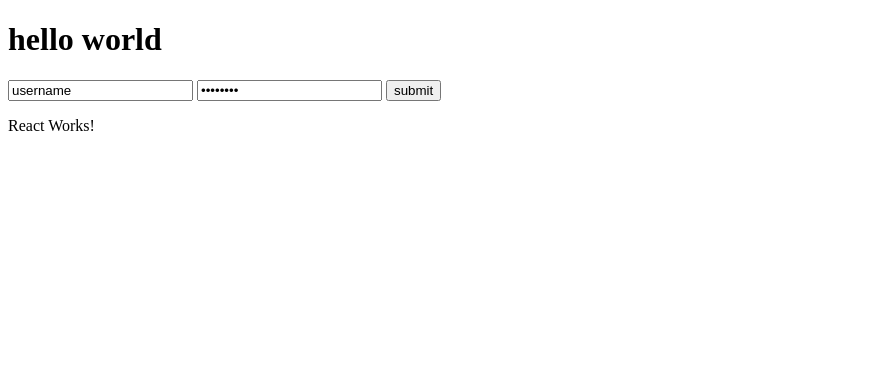
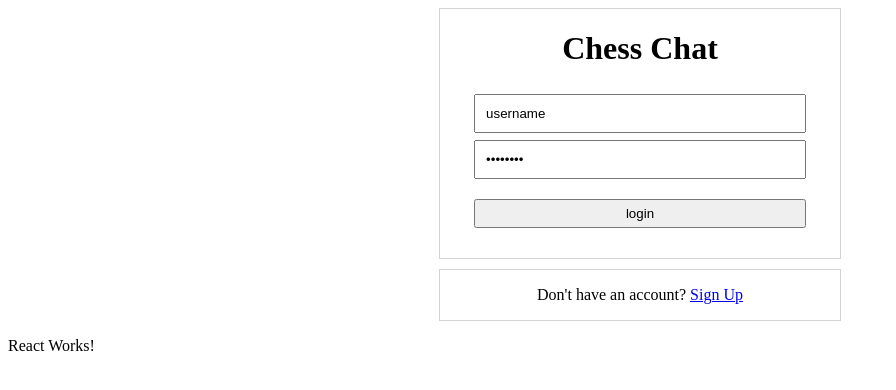
Before and after one commit to alzhang12/Chess-Chat, a Flask app: page / in a window 1280 px wide. Shown: the top 390 px of the page, without its empty margins (0-896 px from the left). Run offline with Flask 2, Linux system fonts and the light colour scheme; some libraries are stand-ins or nearby versions.

Commit message:
added stuff

```diff
--- a/chat/__init__.py
+++ b/chat/__init__.py
@@ -11,6 +11,7 @@ app = Flask(__name__)
 #app.config['SQLALCHEMY_DATABASE_URI'] = 'postgresql://localhost/users'
 heroku = Heroku(app)
 app.config['SQLALCHEMY_TRACK_MODIFICATIONS'] = False
+app.config['SECRET_KEY'] = b'S\xf4\xc2uZ\xa3\xaf\xef\x8c*BbU\xdc\x05\xa7h\x8c\x86\x9d\x89]\xc5 '
 db = SQLAlchemy(app)
 
 # table
--- a/chat/static/style.css
+++ b/chat/static/style.css
@@ -0,0 +1,46 @@
+/* Whole Page */
+.home-page-container {
+  width: 400px;
+  margin: 0 auto;
+  border: 1.25px solid lightgrey;
+  padding-bottom: 30px;
+}
+
+/* Title */
+h1 {
+  text-align: center;
+}
+
+/* Form Container */
+.form-container {
+  width: 95%;
+  margin: 0 auto;
+}
+.form-container div {
+  width: 90%;
+  text-align: center;
+  margin: 0 auto;
+}
+
+/* Inputs */
+.input-container input {
+  width: 90%;
+  padding: 10px;
+  margin-top: 5px;
+  margin-bottom: 2.5px;
+}
+
+/* Submit */
+.login-container input {
+  width: 97%;
+  margin-top: 17.5px;
+  padding: 5px;
+}
+
+.sign-up-link {
+  width: 400px;
+  margin: 0 auto;
+  border: 1.25px solid lightgrey;
+  margin-top: 10px;
+  text-align: center;
+}
--- a/chat/templates/index.html
+++ b/chat/templates/index.html
@@ -3,14 +3,30 @@
   <head>
     <meta charset="utf-8">
     <title>Chat App</title>
+    <link rel="stylesheet" href="/static/style.css">
   </head>
   <body>
-    <h1>hello world</h1>
-    <form action="/" method="post">
-      <input type="text" name="username" value="username">
-      <input type="password" name="password" value="password">
-      <input type="submit" name="submit" value="submit">
-    </form>
+    <div class="home-page-container">
+      <h1>Chess Chat</h1>
+
+      <div class="form-container">
+        <form action="/" method="post">
+          <div class="input-container">
+            <input type="text" name="username" id="username" value="username" placeholder="username">
+          </div>
+          <div class="input-container" id="password-container">
+            <input type="password" name="password" id="password" value="password" placeholder="password">
+          </div>
+
+          <div class="login-container">
+            <input type="submit" name="login" value="login">
+          </div>
+        </form>
+      </div>
+    </div>
+    <div class="sign-up-link">
+      <p>Don't have an account? <a href="/">Sign Up</a></p>
+    </div>
 
     <div id="root"></div>
     <script type="text/javascript" src="{{ url_for('static', filename='js/bundle.js') }}"></script>
--- a/chat/views/render.py
+++ b/chat/views/render.py
@@ -1,17 +1,30 @@
 """Serve up server-side dynamic pages."""
 import flask
+import pathlib
 import chat
 
 @chat.app.route('/', methods=['GET', 'POST'])
 def show_index():
     """Render main page."""
-    if flask.request.method == 'POST':
-        username = flask.request.form['username']
-        password = flask.request.form['password']
+    if 'logged_in_user' not in flask.session:
+        if flask.request.method == 'POST':
+            username = flask.request.form['username']
+            password = flask.request.form['password']
 
-        new_user = chat.User(username, password)
-        chat.db.session.add(new_user)
-        chat.db.session.commit()
+            new_user = chat.User(username, password)
+            chat.db.session.add(new_user)
+            chat.db.session.commit()
 
-    context = {}
-    return flask.render_template("index.html", **context)
+        context = {}
+        return flask.render_template("index.html", **context)
+    else:
+        # display home page for user (idk what this looks like yet)
+        pass
+
+@chat.app.route('/signup/', methods=['GET', 'POST'])
+def sign_up():
+    """Sign up page."""
+    if 'logged_in_user' in flask.session:
+        flask.redirect(flask.url_for('show_index'))
+
+    # display sign up form
```
Also changed, not shown: 1 other file.
